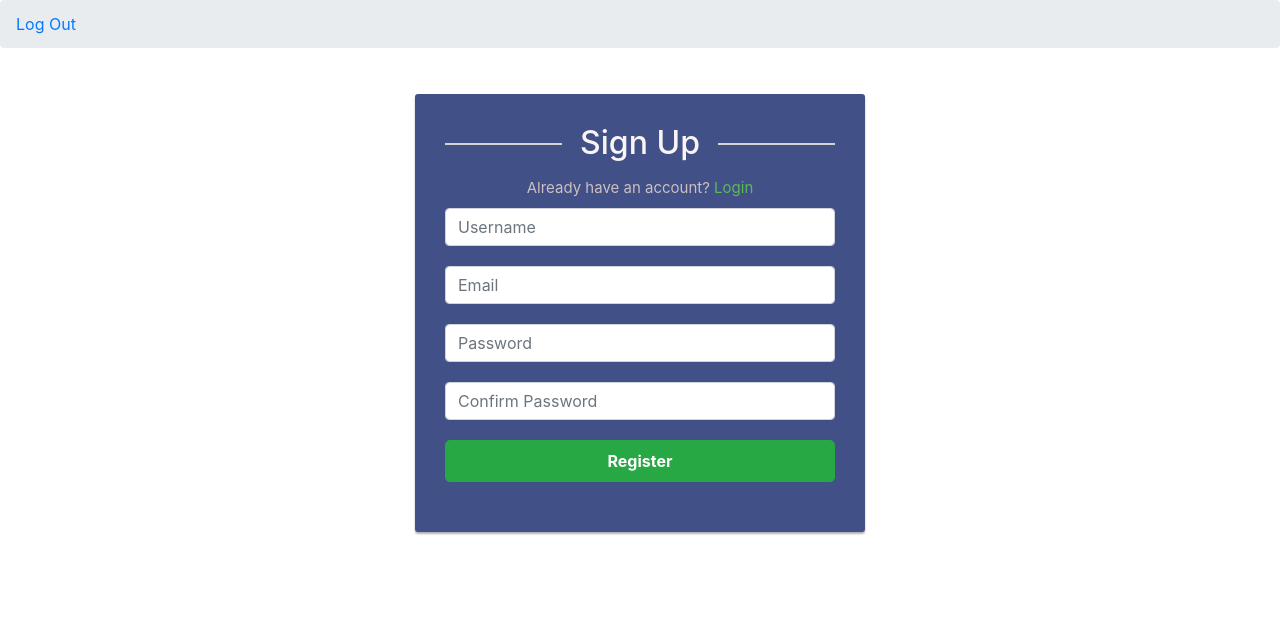
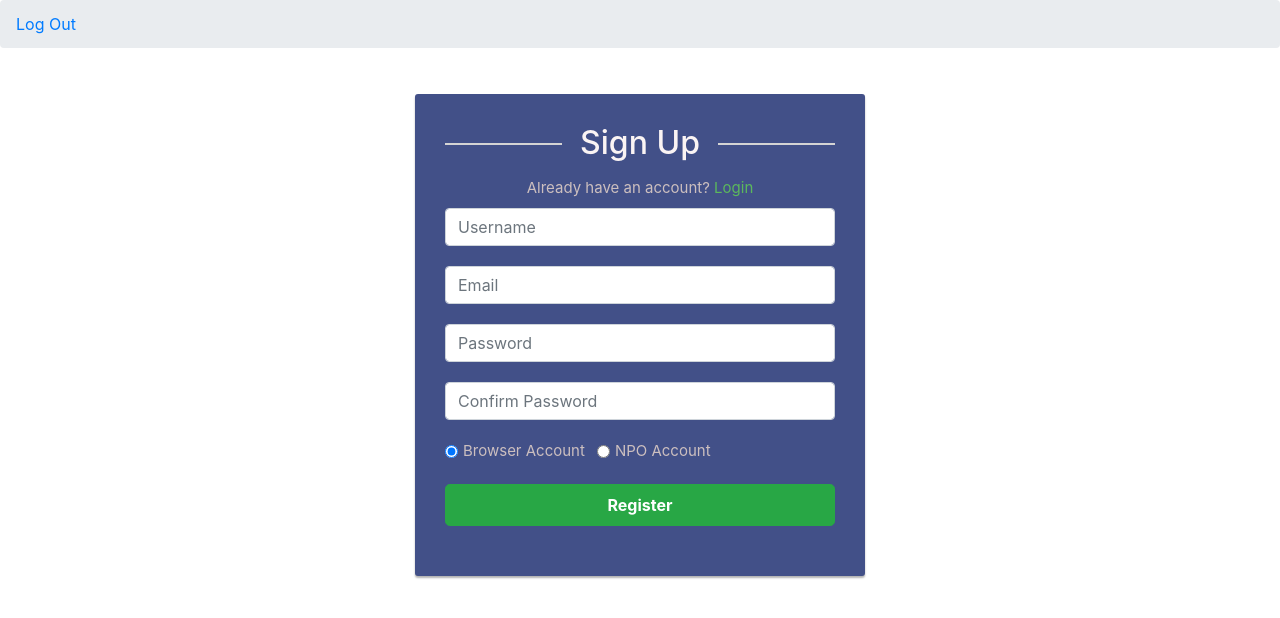
Before and after one commit to YongjiaXu/S21_DB_GUI, a React (Create React App) app in the folder frontend/: page /register in a window 1280 px wide. Shown: the top 618 px of the page. Built offline with nearby package versions, Linux system fonts and the light colour scheme.

Commit message:
Added homepage

```diff
--- a/frontend/src/app/createAccount.jsx
+++ b/frontend/src/app/createAccount.jsx
@@ -12,13 +12,16 @@ export class CreateAccount extends React.Component{
         email: "",
         password: "",
         password2: "",
+        user_type: 1,
         success: false
     };
 
     onRegister(username, email, password, password2) {
 
         if (this.state.username == ''
-            //|| this.state.email !== ''
+            || this.state.email == ''
+            || this.state.password == ''
+            || this.state.passwor2 == ''
             || this.state.password == '')
             alert('Please enter all fields');
         else if (this.state.password !== this.state.password2)
@@ -85,6 +88,28 @@ export class CreateAccount extends React.Component{
                             value={this.state.password2}
                             onChange={e => this.setState({ password2: e.target.value })} />
                     </div>
+                    <div className="form-group">
+
+                    <div className="form-check form-check-inline">
+                            <input class="form-check-input"
+                                type="radio"
+                                name="flexRadioDefault"
+                                id="flexRadioDefault1"
+                                checked
+                                onChange={e => this.setState({ password2: e.target.value })} />
+                        <label class="form-check-label" for="flexRadioDefault1">Browser Account</label>
+                        </div>
+                    <div className="form-check form-check-inline">
+                            <input class="form-check-input"
+                                type="radio"
+                                name="flexRadioDefault"
+                                id="flexRadioDefault2"
+                                value={this.state.password2}
+                                value={this.state.password2}
+                                onChange={e => this.setState({ password2: e.target.value })}/>
+                        <label class="form-check-label" for="flexRadioDefault2">NPO Account</label>
+                        </div>
+                    </div>
 
                     <div className="form-group">
                         <button type="button"
--- /dev/null
+++ b/frontend/src/app/homepage.css
@@ -0,0 +1,16 @@
+.card{
+    box-shadow: 0 6px 10px rgba(0,0,0,.08), 0 0 6px rgba(0,0,0,.05);
+    transition: .3s transform cubic-bezier(.155,1.105,.295,1.12),.3s box-shadow,.3s -webkit-transform cubic-bezier(.155,1.105,.295,1.12);
+    margin: 1rem;
+    cursor: pointer;
+}
+
+.card:hover{
+    transform: scale(1.05);
+}
+
+a.custom-card,
+a.custom-card:hover {
+  color: inherit;
+  text-decoration: none;
+}
--- /dev/null
+++ b/frontend/src/app/homepage.jsx
@@ -0,0 +1,47 @@
+import React, { useState, useEffect } from 'react';
+import {Link, Redirect} from "react-router-dom";
+import { NPORepository } from '../api/npoRepository';
+
+import "./homepage.css";
+
+export const Homapage = props => {
+
+    const [ NPOs, setNPOs ] = useState(undefined);
+
+    const npoRepo = new NPORepository();
+
+    useEffect(() => {
+        if (!NPOs) {
+            npoRepo.getNPOS().then(x => {
+                setNPOs(x);
+            });
+        }
+    });
+
+    return <>
+
+        <div className="container">
+            <h4>Browse NPOs</h4>
+            <div className="card-deck">
+                {NPOs && NPOs.map(npo =>
+                    <div className="card" style={{minWidth:"18rem"}}>
+                        <Link className="custom-card" to={"/NPOProfile/" + npo.npoID} >
+                        <img className="card-img-top mx-auto" src={npo.logoURL} alt="" style={{height:"18rem"}}/>
+
+                        <div className="card-body">
+                            <h5 className="card-title text-center">{npo.title}</h5>
+                            <p className="card-text">{npo.description}</p>
+
+                        </div>
+                        </Link>
+                    </div>
+                )}
+            </div>
+
+        </div>
+
+    </>;
+
+}
+
+export default Homapage;
--- a/frontend/src/app/loginPage.jsx
+++ b/frontend/src/app/loginPage.jsx
@@ -12,7 +12,7 @@ export class LoginPage extends React.Component {
         username: "",
         password: "",
         authenticated: null,
-        type:0
+        user_type:0
     };
 
     login() {
@@ -74,10 +74,10 @@ export class LoginPage extends React.Component {
                             className="btn btn-success btn-lg btn-block"
                             onClick={() => this.login()}>Login</button>
                     </div>
-                    {this.state.authenticated && this.state.type==1 && <Redirect to={'/UserDash/'+this.state.id} />}
-                    {this.state.authenticated && this.state.type==2 && <Redirect to={'/AdminDash/'} />}
-                    {this.state.authenticated && this.state.type==3 && <Redirect to={'/NPODashboard/'+this.state.id} />}
-                    {this.state.authenticated && !this.state.type && <Redirect to={'/newUser/'} />}
+                    {this.state.authenticated && this.state.user_type==1 && <Redirect to={'/UserDash/'+this.state.id} />}
+                    {this.state.authenticated && this.state.user_type==2 && <Redirect to={'/AdminDash/'} />}
+                    {this.state.authenticated && this.state.user_type==3 && <Redirect to={'/NPODashboard/'+this.state.id} />}
+                    {this.state.authenticated && !this.state.user_type && <Redirect to={'/newUser/'} />}
 
 
                 </form>
--- a/frontend/src/routes.js
+++ b/frontend/src/routes.js
@@ -5,6 +5,7 @@ import { NPOProfile } from './app/NPOProfile';
 import {UserDash} from './app/userDash';
 import {AdminDash} from './app/adminDash';
 import {NewUser} from './app/newUser';
+import Homepage from './app/homepage';
 
 export const ROUTES = [
 
@@ -13,6 +14,8 @@ export const ROUTES = [
     {path: '/NPOProfile/:id', component: NPOProfile},
     {path: '/UserDash/:id', component: UserDash},
     {path: '/AdminDash', component: AdminDash},
-    {path: '/newUser', component: NewUser},
+    {path: '/newUser', component: NewUser },
+    {path: '/Home', component: Homepage},
     {path: '/', component: LoginPage}
+
 ]
```
